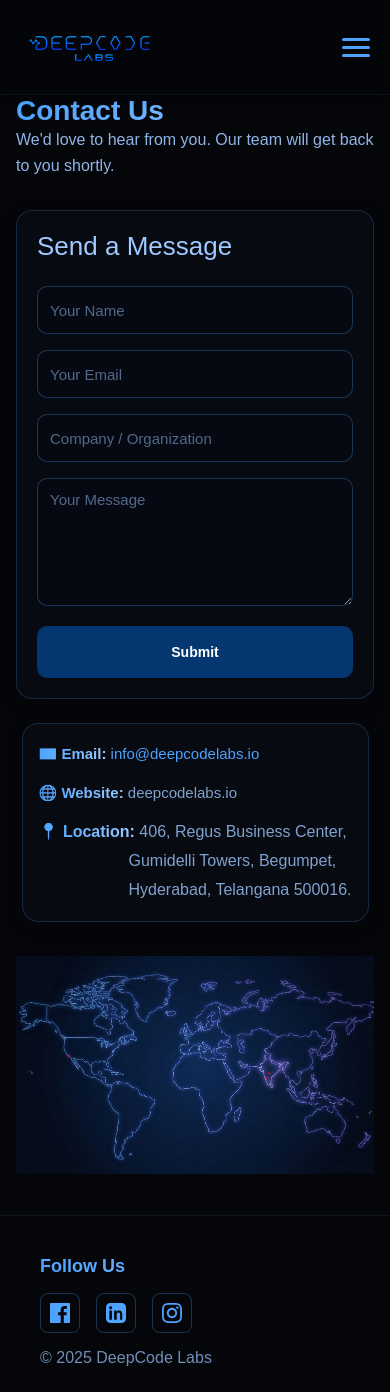
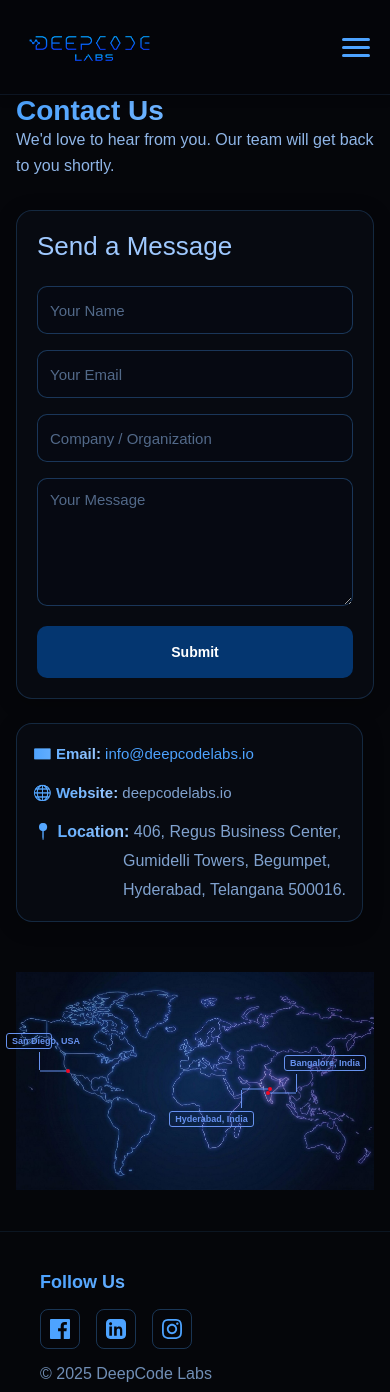
Before and after one commit to ramakalpasolutions-wq/deepq1, a Next.js app: page /contact in a window 390 px wide. Shown: the top 1392 px of the page. Built offline with nearby package versions, Linux system fonts and the light colour scheme.

Commit message:
initial commit

```diff
--- a/src/app/contact/page.js
+++ b/src/app/contact/page.js
@@ -159,16 +159,34 @@ export default function ContactPage() {
 
   {/* RIGHT: World Map */}
   <div className="world-map-container">
-    <img src="/world-map.jpg" alt="World Map" className="world-map" />
+  <img src="/world-map.jpg" alt="World Map" className="world-map" />
 
-    <span className="map-pin san-diego" title="San Diego, USA"></span>
-    <span className="map-pin hyderabad" title="Hyderabad, India"></span>
-    <span className="map-pin bangalore" title="Bangalore, India"></span>
-  </div>
+
+  <div className="map-pin san-diego left">
+  <span className="pin-dot"></span>
+  <span className="pin-line"></span>
+  <span className="pin-line-vert"></span>
+  <span className="pin-label">San Diego, USA</span>
+</div>
+
+<div className="map-pin hyderabad top-left">
+  <span className="pin-dot"></span>
+  <span className="pin-line"></span>
+  <span className="pin-line-vert"></span>
+  <span className="pin-label">Hyderabad, India</span>
+</div>
+
+<div className="map-pin bangalore top-right">
+  <span className="pin-dot"></span>
+  <span className="pin-line"></span>
+  <span className="pin-line-vert"></span>
+  <span className="pin-label">Bangalore, India</span>
+</div>
 
 </div>
 
 
+    </div>
         </div>
       </section>
     </div>
--- a/src/app/globals.css
+++ b/src/app/globals.css
@@ -1868,109 +1868,166 @@ section {
     height: 14px;
   }
 }
+/* ===================================================== */
+/* ================= WORLD MAP ========================= */
+/* ===================================================== */
+
 .world-map-container {
-
   width: 100%;
   max-width: 1000px;
   margin: auto;
-}
-.world-map-container {
   padding-top: 3%;
   padding-bottom: 3%;
-}
-
-.world-map {
-  width: 50%;
-  display: block;
-}
-
-.map-pin {
-  position: absolute;
-  width: 2px;
-  height: 2px;
-  background: #f30824;
-  border-radius: 100%;
-  box-shadow: 0 0 14px rgba(235, 34, 3, 0.9);
-  animation: pulse 5s infinite ease-in-out;
-  transform: translate(-50%, -50%);
-}
-
-/* glow pulse */
-@keyframes pulse {
-  0% { transform: scale(1); opacity: 1; }
-  50% { transform: scale(1.6); opacity: 0.5; }
-  100% { transform: scale(1); opacity: 1; }
-}
-/* San Diego, California */
-.map-pin.san-diego {
-  left: 14.5%;
-  top: 45.8%;
-}
-
-
-
-/* Hyderabad, India */
-.map-pin.hyderabad {
-  left: 70.4%;
-  top: 53.1%;
-}
-
-/* Bangalore, India */
-.map-pin.bangalore {
-  left: 69.8%;
-  top: 54.8%;
-}
-
-
-.map-pin::after {
-  content: attr(title);
-  position: absolute;
-  top: -30px;
-  left: 50%;
-  transform: translateX(-50%);
-  background: rgba(0,0,0,0.8);
-  color: #fff;
-  font-size: 11px;
-  padding: 4px 8px;
-  border-radius: 6px;
-  white-space: nowrap;
-  opacity: 0;
-  transition: opacity 0.3s ease;
-}
-
-.map-pin:hover::after {
-  opacity: 1;
-}
-/* Parent layout */
-.contact-map-section {
-  display: flex;
-  gap: 40px;
-  align-items: center;
-  justify-content: space-between;
-  width: 100%;
-}
-
-/* Left card */
-.glass-card-contact {
-  flex: 1;
-  min-width: 320px;
-}
-
-/* Right map */
-.world-map-container {
+  position: relative;
   flex: 1.2;
-  position: relative;
-  max-width: 600px;
-}
-
-/* Map image */
+}
+
 .world-map {
   width: 100%;
   height: auto;
   display: block;
 }
 
-/* ---------- MOBILE ---------- */
+/* ===================================================== */
+/* ================= MAP PIN CORE ====================== */
+/* ===================================================== */
+
+.map-pin {
+  position: absolute;
+  width: 4px;
+  height: 4px;
+  background: #f30824;
+  border-radius: 50%;
+  transform: translate(-50%, -50%);
+  pointer-events: none;
+}
+
+/* horizontal line */
+.map-pin .pin-line {
+  position: absolute;
+  width: 26px;
+  height: 1px;
+  background: #6792ef;
+  top: 50%;
+  transform: translateY(-50%);
+}
+
+/* vertical line */
+.map-pin .pin-line-vert {
+  position: absolute;
+  width: 1px;
+  height: 18px;
+  background: #6792ef;
+}
+
+/* label */
+.map-pin .pin-label {
+  position: absolute;
+  padding: 3px 6px;
+  border: 1px solid #6792ef;
+  border-radius: 3px;
+  font-size: 10px;
+  font-weight: 500;
+  color: #6792ef;
+  font-weight: bold;
+  background: transparent;
+  white-space:nowrap;
+}
+
+/* ===================================================== */
+/* ================= LEFT (USA) ======================== */
+/* ===================================================== */
+
+.map-pin.left .pin-line {
+  right: 4px;
+  left: auto;
+}
+
+.map-pin.left .pin-line-vert {
+  right: 30px;
+  bottom: calc(50% + 1px);
+}
+
+.map-pin.left .pin-label {
+  left: -60px;
+  bottom: calc(50% + 22px);
+  text-align: right;
+}
+
+/* ===================================================== */
+/* ================= TOP LEFT (Hyderabad) =============== */
+/* ===================================================== */
+
+.map-pin.top-left .pin-line {
+  right: 4px;
+  left: auto;
+}
+
+.map-pin.top-left .pin-line-vert {
+  right: 30px;
+  top: calc(50% + 1px);
+}
+
+.map-pin.top-left .pin-label {
+  right: -10px;
+  top: calc(50% + 22px);
+  text-align: right;
+}
+
+/* ===================================================== */
+/* ================= TOP RIGHT (Bangalore) ============== */
+/* ===================================================== */
+
+.map-pin.top-right .pin-line {
+  left: 4px;
+}
+
+.map-pin.top-right .pin-line-vert {
+  left: 30px;
+  bottom: calc(50% + 1px);
+}
+
+.map-pin.top-right .pin-label {
+  left: 10px;
+  bottom: calc(50% + 22px);
+}
+
+/* ===================================================== */
+/* ================= PIN POSITIONS ===================== */
+/* ===================================================== */
+
+.map-pin.san-diego {
+  left: 14.5%;
+  top: 45.8%;
+}
+
+.map-pin.hyderabad {
+  left: 70.9%;
+  top: 53.5%;
+}
+
+.map-pin.bangalore {
+  left: 70.4%;
+  top: 54.9%;
+}
+
+/* ===================================================== */
+/* ================= MOBILE ============================ */
+/* ===================================================== */
+
+@media (max-width: 768px) {
+  .world-map-container {
+    max-width: 100%;
+  }
+}
+
+/* ===== CONTACT MAP LAYOUT ===== */
+.contact-map-section {
+  display: flex;
+  gap: 40px;
+  align-items: flex-start;
+  justify-content: space-between;
+}
 @media (max-width: 768px) {
   .contact-map-section {
     flex-direction: column;
@@ -1978,6 +2035,24 @@ section {
   }
 
   .world-map-container {
-    max-width: 100%;
-  }
-}
+    margin-top: 16px;
+  }
+}
+@media (max-width: 480px) {
+  /* Smaller labels */
+  .map-pin .pin-label {
+    font-size: 9px;
+    padding: 2px 5px;
+  }
+
+  /* Pull LEFT labels inward */
+  .map-pin.left .pin-label,
+  .map-pin.top-left .pin-label {
+    right: 18px;
+  }
+
+  /* Pull RIGHT labels inward */
+  .map-pin.top-right .pin-label {
+    left: 18px;
+  }
+}
```
